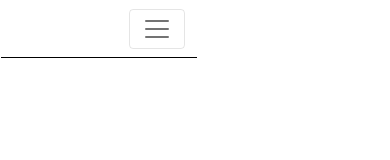
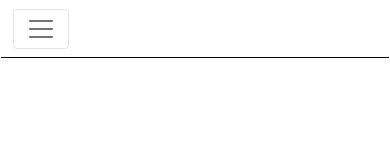
Before and after one commit to andrewsalvadr/casual-clothings-shop, a React (Create React App) app: page / in a window 390 px wide. Shown: the top 160 px of the page. Built offline with nearby package versions, Linux system fonts and the light colour scheme.

Commit message:
fourth commit

```diff
--- a/src/App.js
+++ b/src/App.js
@@ -58,10 +58,6 @@ function App() {
   <div className='navbar'>
     <Navbar collapseOnSelect expand="lg" bg="white" text="black" fixed="top" className="navbar-bootstrap">
   <Container>
-  <Navbar.Brand href="#home" className="navLogo">
-  {/* <a href="#home"><img src={Logo} className="main-logo"></img></a> */}
-  </Navbar.Brand>
-
   <Navbar.Toggle aria-controls="responsive-navbar-nav" />
   <Navbar.Collapse id="responsive-navbar-nav">
     <Nav className="me-auto">
--- a/src/index.css
+++ b/src/index.css
@@ -694,20 +694,6 @@ border-bottom-right-radius: 50px;
 /*******************************
   Navigation Bar
 ********************************/
-
-.navbar {
-  margin: 1px;
-  border-bottom: black solid;
-  border-width: 1px;
-  width: fit-content;
-}
-
-.navLogo {
-  padding-right: 100px;
-
-}
-
-
 .nav-a {
   text-decoration: none;
   font-size: 18px;
```
